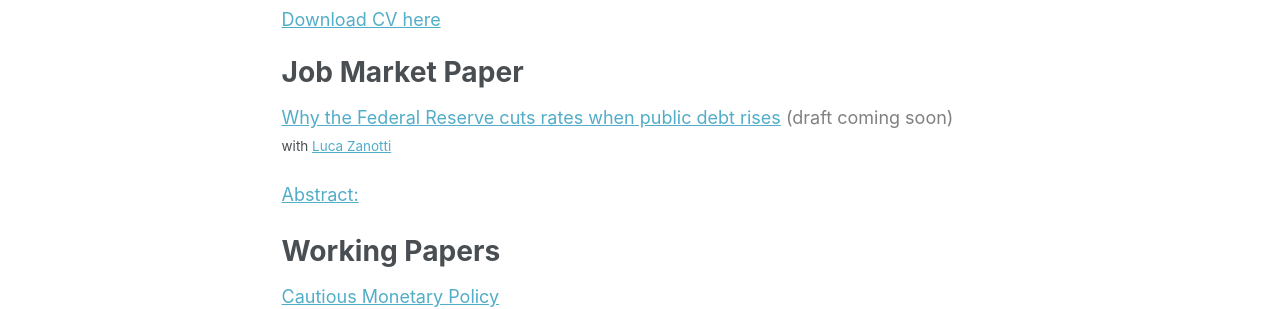
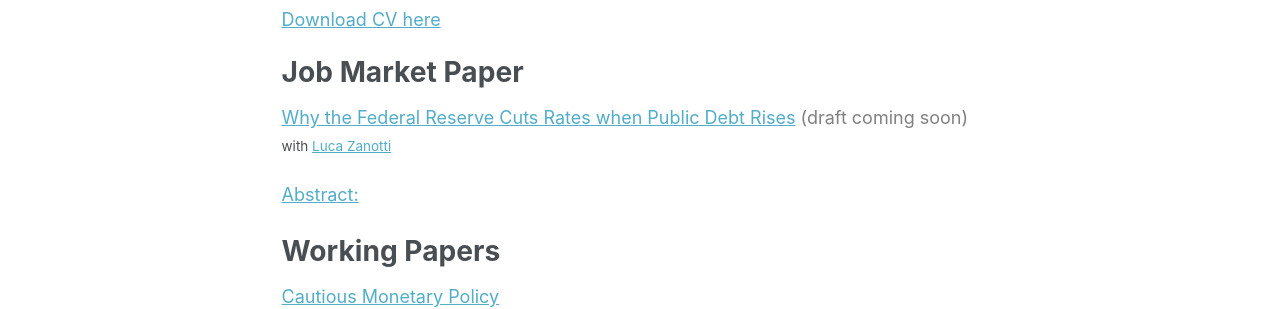
Before and after one commit to AndreaFerrara1997/AndreaFerrara1997.github.io, a Jekyll site: the page built from index.md, in a window 1280 px wide. Shown: the part 364-673 px from the top of the page. Built offline with Jekyll 4.4.1, drawn with Linux system fonts in a browser that asks for light colours; a script that is not in the unit is left out; part of the change alters nothing that is shown.

Commit message:
Update index.md

```diff
--- a/index.md
+++ b/index.md
@@ -16,18 +16,18 @@ Email: andr.ferrara1@gmail.com
 {% include cv.md %}
 
 # Job Market Paper
-<span class="archive__item-title" style="color:#52ADC8; text-decoration:underline;">Why the Federal Reserve cuts rates when public debt rises</span> <span style="color:gray;">(draft coming soon)</span>
+<span class="archive__item-title" style="color:#52ADC8; text-decoration:underline;">Why the Federal Reserve Cuts Rates when Public Debt Rises</span> <span style="color:gray;">(draft coming soon)</span>
 <small> with <span class="archive__item-title" style="color:#52ADC8; text-decoration:underline;">Luca Zanotti</span> </small>
 <style>
   details {
-  margin-top: 0.5em;   /* space between title and Abstract link */
+  margin-top: 0em;   /* space between title and Abstract link */
   margin-bottom: 1.5em; /* space after Abstract section */
 }
 details summary::-webkit-details-marker { display:none; }
 details summary { list-style: none; }
 </style>
 <details>
-  <summary><span style="color:#52ADC8; text-decoration:underline; cursor:pointer;">Abstract:</span></summary>
+<summary><span style="color:#52ADC8; text-decoration:underline; cursor:pointer;">Abstract:</span></summary>
 We document a new empirical fact: when the U.S. public debt-to-GDP ratio rises, the Federal Reserve tends to lower its policy rate, conditional on inflation and output. To explain this pattern, we develop and estimate a New-Keynesian model with shocks to the household's demand for public debt. These shocks generate a negative comovement between public debt and the natural rate of interest, defined as the real rate that would prevail in the flexible-price economy. Assuming that the Fed adjusts its policy rate in line with the natural rate, this mechanism rationalizes the negative relation between debt and the policy rate. We show that these shocks are a key driver of business-cycle fluctuations and that policy rules responding to the natural rate reduce the volatility of inflation and output relative to standard rules. Complementing this analysis, we construct a debt-informed measure of the natural rate using a time-varying parameter vector autoregression model. Once this measure is included in the policy rule, an increase in the debt-to-GDP ratio no longer reduces the federal funds rate, consistent with the mechanism highlighted by the model.
 </details>
 
```
